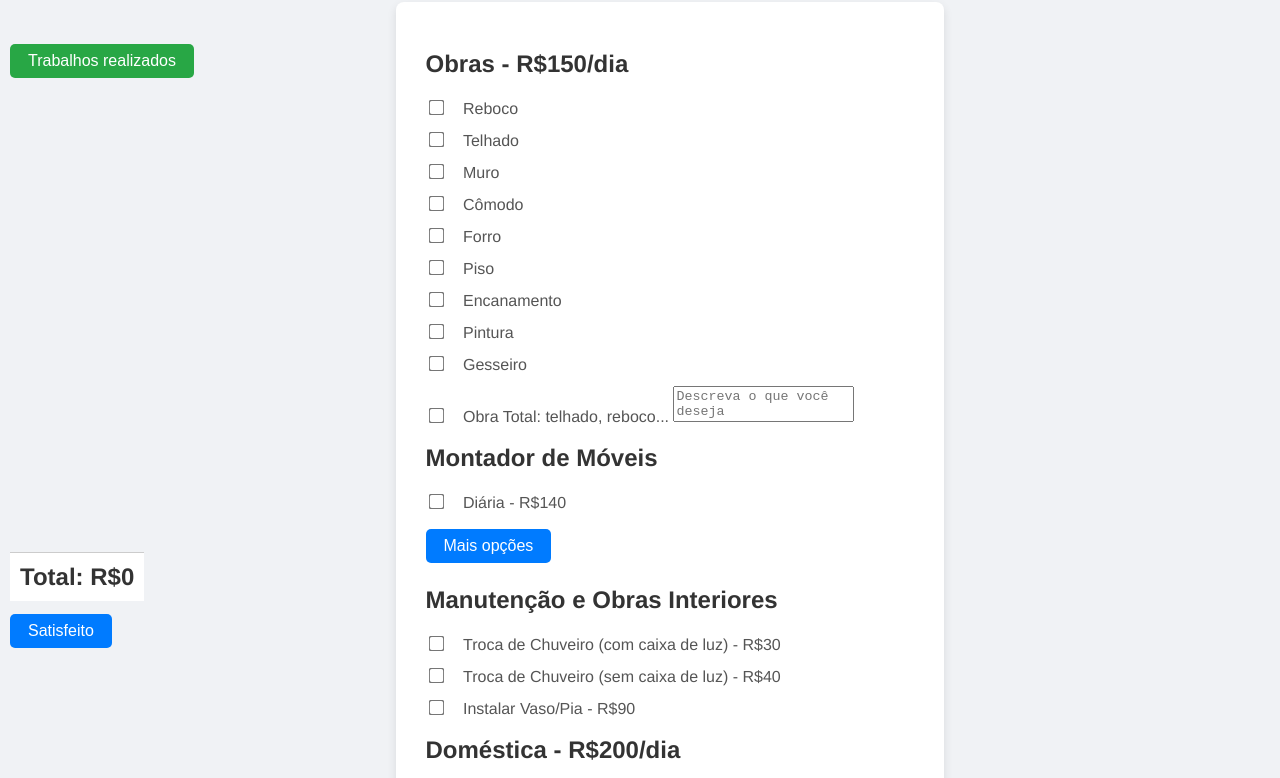
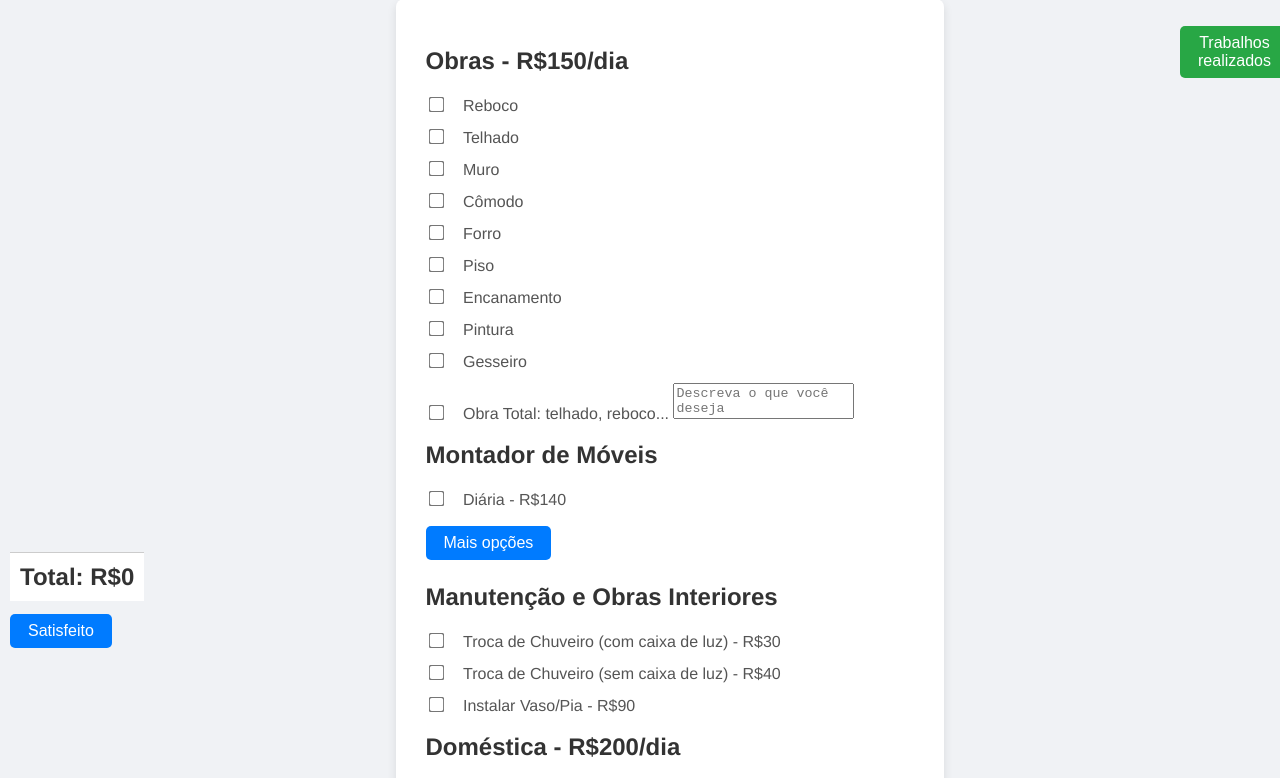
Before and after one commit to ryanDnunes/mdprestacoesdeservicos, a plain HTML site: page index.html in a window 1280 px wide. Shown: the part 137-915 px from the top of the page. Drawn offline with Linux system fonts and the light colour scheme.

Commit message:
2.0 style css
Modifiquei para ficar melhor no celular.

```diff
--- a/styles.css
+++ b/styles.css
@@ -2,11 +2,11 @@ body {
     font-family: 'Helvetica Neue', Arial, sans-serif;
     background-color: #f0f2f5;
     margin: 0;
-    padding: 20px;
+    padding: 18px;
     display: flex;
     justify-content: center;
     align-items: flex-start;
-    min-height: 100vh;
+    min-height: 180vh;
 }
 
 h1, h2 {
@@ -14,7 +14,7 @@ h1, h2 {
 }
 
 h1 {
-    margin-bottom: 18px;
+    margin-bottom: 17px;
     font-size: 2em;
     display: flex;
     align-items: center;
@@ -180,7 +180,7 @@ button:hover {
     display: block;
     position: fixed;
     bottom: 580px; /* Ajuste a posição para que o botão fique acima do botão "Satisfeito" */
-    left: 10px;
+    left: 1180px;
     z-index: 999;
 }
 
```
